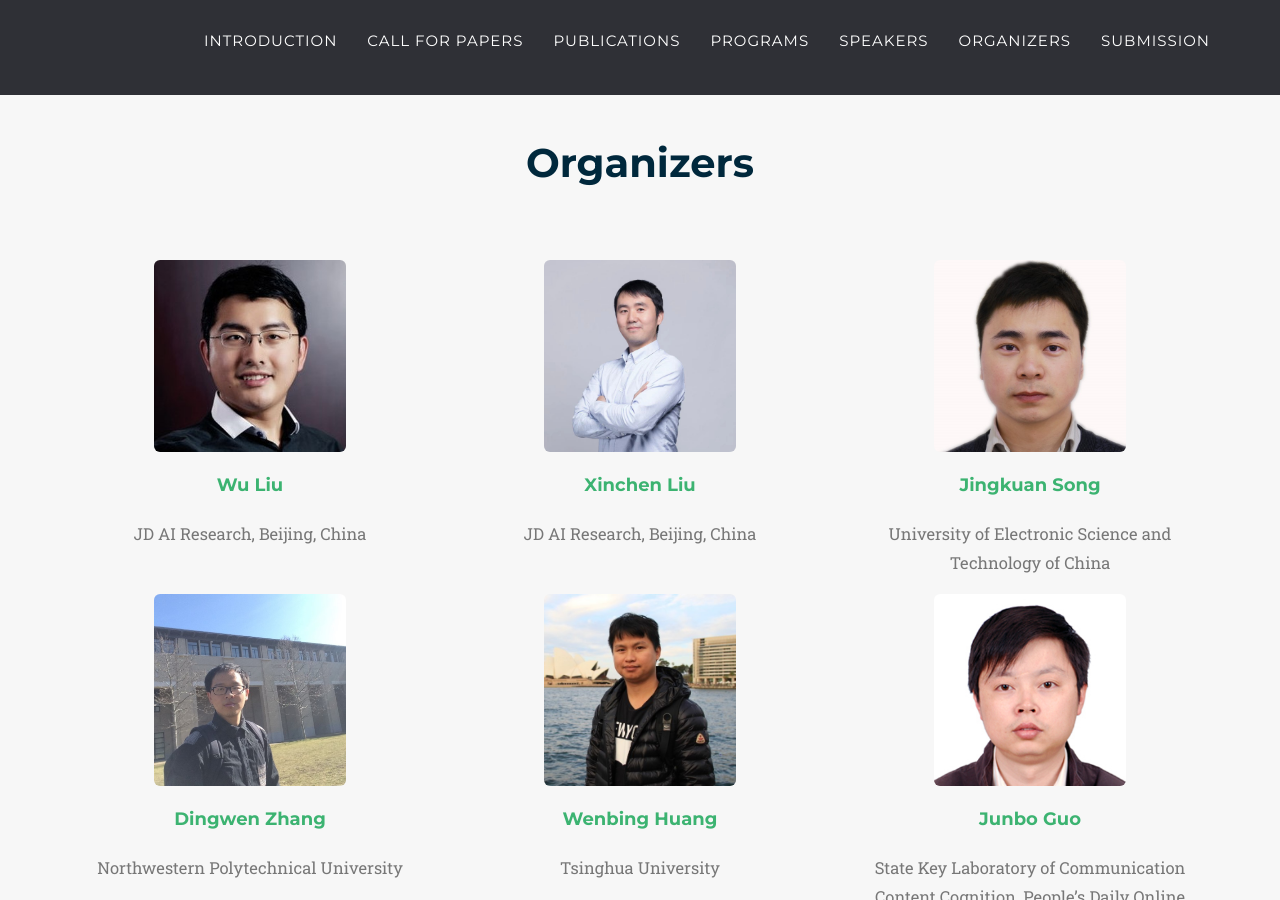
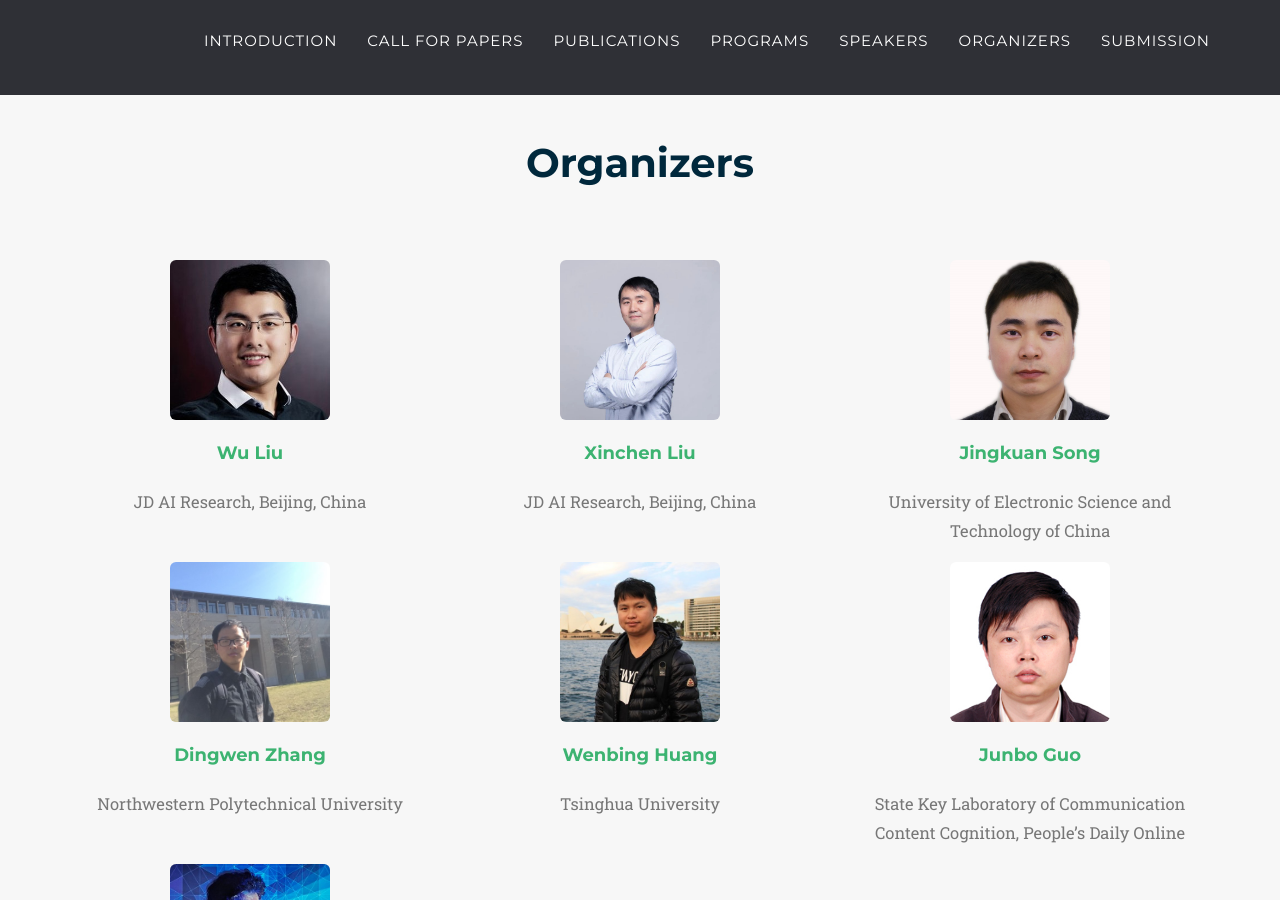
Before and after one commit to MCFR-MM22/MCFR-MM22.github.io, a Jekyll site: the page built from index.html, in a window 1280 px wide and 900 px high, scrolled down 3325 px. Built offline with Jekyll 4.4.1, drawn with Linux system fonts in a browser that asks for light colours; some web fonts are replaced.

Commit message:
Update organizers.html

```diff
--- a/_includes/2021_data/organizers.html
+++ b/_includes/2021_data/organizers.html
@@ -11,7 +11,7 @@
             {% for post in site.data.twenty_21.organizers %}
                 <div class="col-md-4 col-sm-6 speakers-item">
                     <!-- <a href="{{ post.name }}" class="speakers-link" data-toggle="modal"> -->
-                    <center><img src="../css/2021_style/img/organizers/{{ post.thumbnail }}" class="img-centered img-rounded"  width="192px" height="192px"/></center>
+                    <center><img src="../css/2021_style/img/organizers/{{ post.thumbnail }}" class="img-centered img-rounded"  width="160px" height="160px"/></center>
                     <!-- </a> -->
                     <center><div class="speakers-caption" >
                         <a href="/organizers_info"><h4 style="text-transform: capitalize;">{{ post.name }}</h4></a>
```
